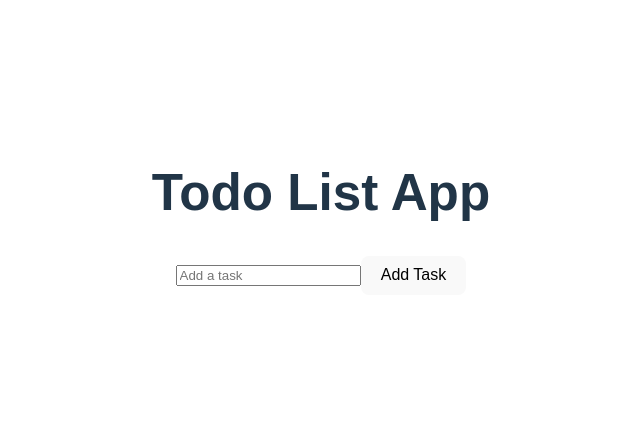
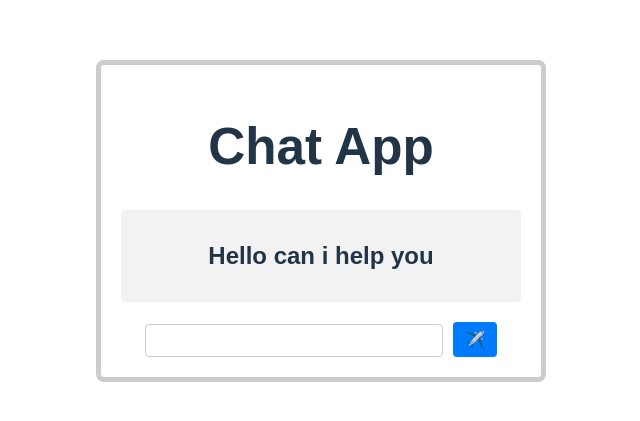
Before and after one commit to Alpharii/to-do-list-react, a React (Vite) app: page / in a window 1280 px wide. Shown: the part 179-600 px from the top of the page, without its empty margins (319-959 px from the left). Built offline with nearby package versions, Linux system fonts and the light colour scheme.

Commit message:
membuat chat app terbaik di dunia hahahahah

```diff
--- /dev/null
+++ b/src/belajar/Crud.css
@@ -0,0 +1,51 @@
+/* App.css */
+
+/* Style for the main chat container */
+.chat-container {
+    width: 400px;
+    margin: auto;
+    padding: 20px;
+    border: 5px solid #ccc;
+    border-radius: 8px;
+}
+
+/* Style for the chat messages */
+.chat-message {
+    margin-bottom: 10px;
+    padding: 8px;
+    border-radius: 4px;
+    background-color: #f2f2f2;
+}
+
+/* Style for the response messages */
+.response-message {
+    margin-left: 20px;
+    font-style: italic;
+    color: #888;
+}
+
+/* Style for the input field and button */
+.input-container {
+    margin-top: 20px;
+}
+
+.input-container input[type="text"] {
+    width: 70%;
+    padding: 8px;
+    border: 1px solid #ccc;
+    border-radius: 4px;
+}
+
+.input-container button {
+    padding: 8px 12px;
+    margin-left: 10px;
+    border: none;
+    border-radius: 4px;
+    background-color: #007bff;
+    color: #fff;
+    cursor: pointer;
+}
+
+.input-container button:hover {
+    background-color: #0056b3;
+}
--- /dev/null
+++ b/src/belajar/Crud.jsx
@@ -0,0 +1,45 @@
+import React, { useState } from 'react';
+import '../App.css';
+import './Crud.css'
+
+
+export const Crud = () => {
+    const [message, setMessage] = useState([]);
+
+    const handleAddMessage = () => {
+        const newMessage = document.getElementById('messageInput').value;
+        if (newMessage.length > 0) {
+            document.getElementById('messageInput').value = '';
+            setMessage([...message, newMessage]);
+            const lastMessageIndex = message.length;
+            setTimeout(() => {
+                const responseMessage = document.getElementById(`responseMessage-${lastMessageIndex}`);
+                if (responseMessage) {
+                    responseMessage.innerText = 'Hello World';
+                }
+            }, 1500);
+        }
+    };
+
+    return (
+        <div className="chat-container">
+            <h1>Chat App</h1>
+            <div className="chat-message">
+                <h2>Hello can i help you</h2>
+                {message.map((message, index) => (
+                    <div key={index}>
+                        <p>{message}</p>
+                        {/* Use unique IDs for each response message */}
+                        <p id={`responseMessage-${index}`}>Sedang mengetik...</p>
+                    </div>
+                ))}
+            </div>
+            <div className="input-container">
+                <input type="text" id='messageInput' />
+                <button onClick={handleAddMessage}>✈️</button>
+            </div>
+        </div>
+    );
+};
+
+export default Crud;
--- a/src/main.jsx
+++ b/src/main.jsx
@@ -2,11 +2,12 @@ import React from 'react'
 import ReactDOM from 'react-dom/client'
 import UpdateArray from './belajar/UpdateArray.jsx'
 import Todolist from './todolist.jsx'
+import Crud from './belajar/Crud.jsx'
 import ListOfCar from './belajar/3-listOfCar.jsx'
 import './index.css'
 
 ReactDOM.createRoot(document.getElementById('root')).render(
   <React.StrictMode>
-    <Todolist />
+    <Crud />
   </React.StrictMode>,
 )
```
